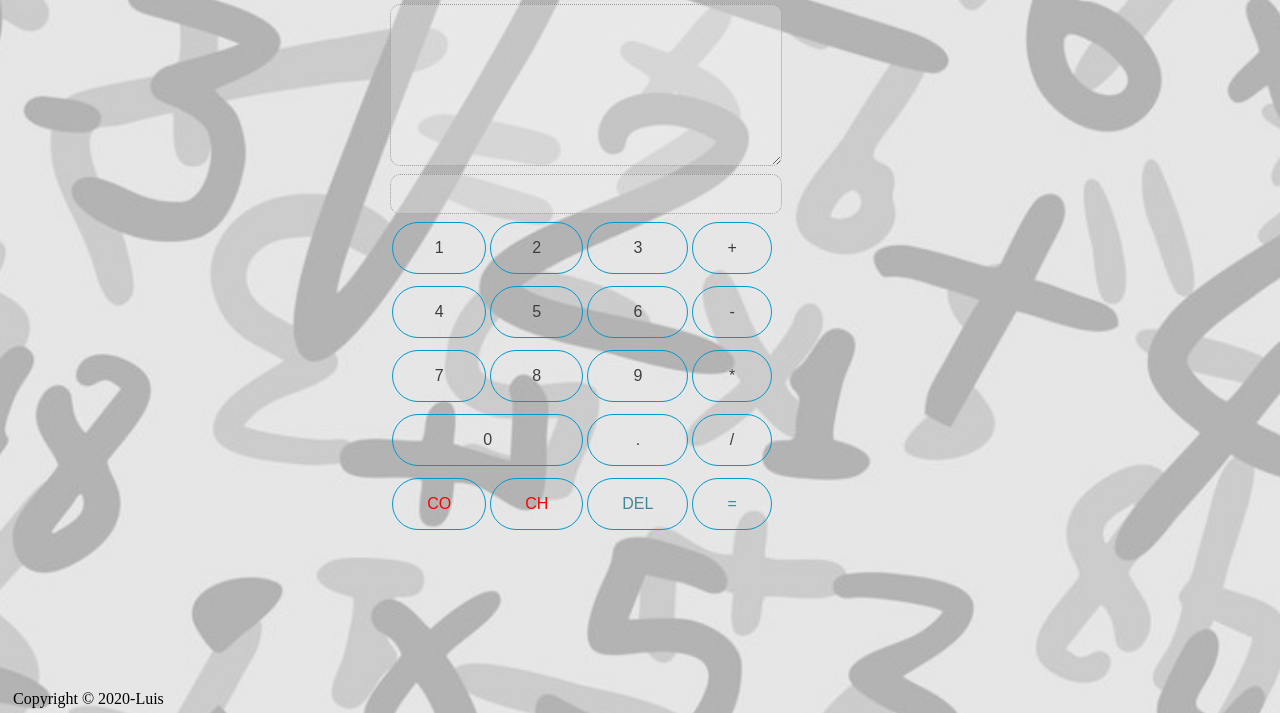
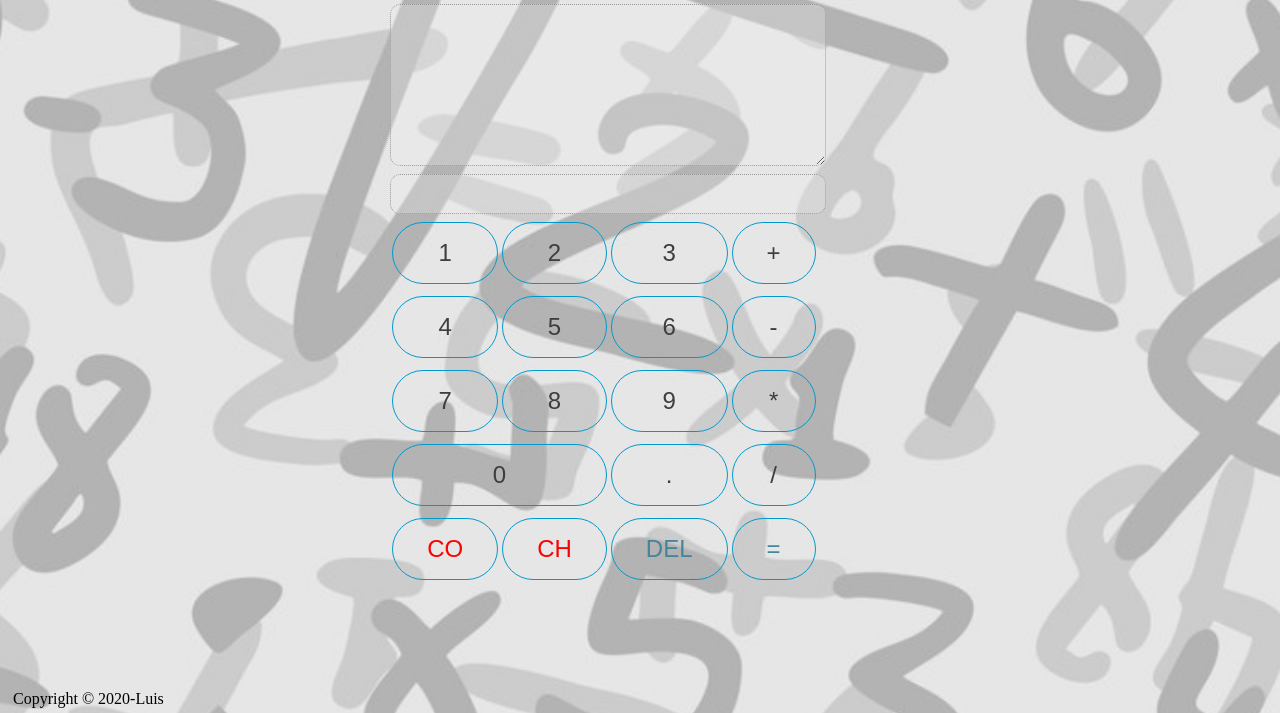
Before and after one commit to guitarde/calculadora-GeeksHubs, a plain HTML site: page index.html in a window 1280 px wide. Shown: the part 87-800 px from the top of the page. Drawn offline with Linux system fonts and the light colour scheme.

Commit message:
modified css file

```diff
--- a/assets/css/style.css
+++ b/assets/css/style.css
@@ -16,11 +16,6 @@ h1 {
 
 table {
     width: 100%;
-}
-
-button {
-    width: 100%;
-    font-size: 150%;
 }
 
 input {
@@ -63,6 +58,8 @@ button {
     font-size: 16px;
     margin: 4px 2px;
     cursor: pointer;
+    width: 100%;
+    font-size: 150%;
 }
 
 button:hover {
```
